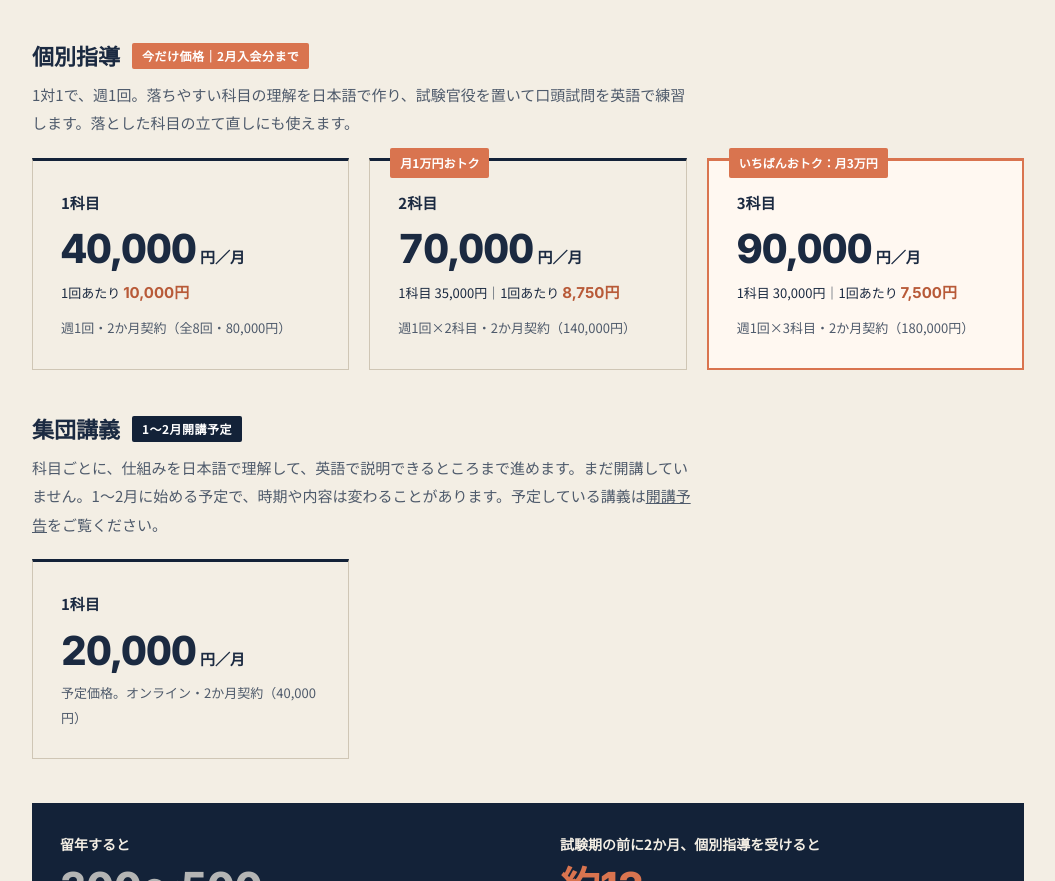
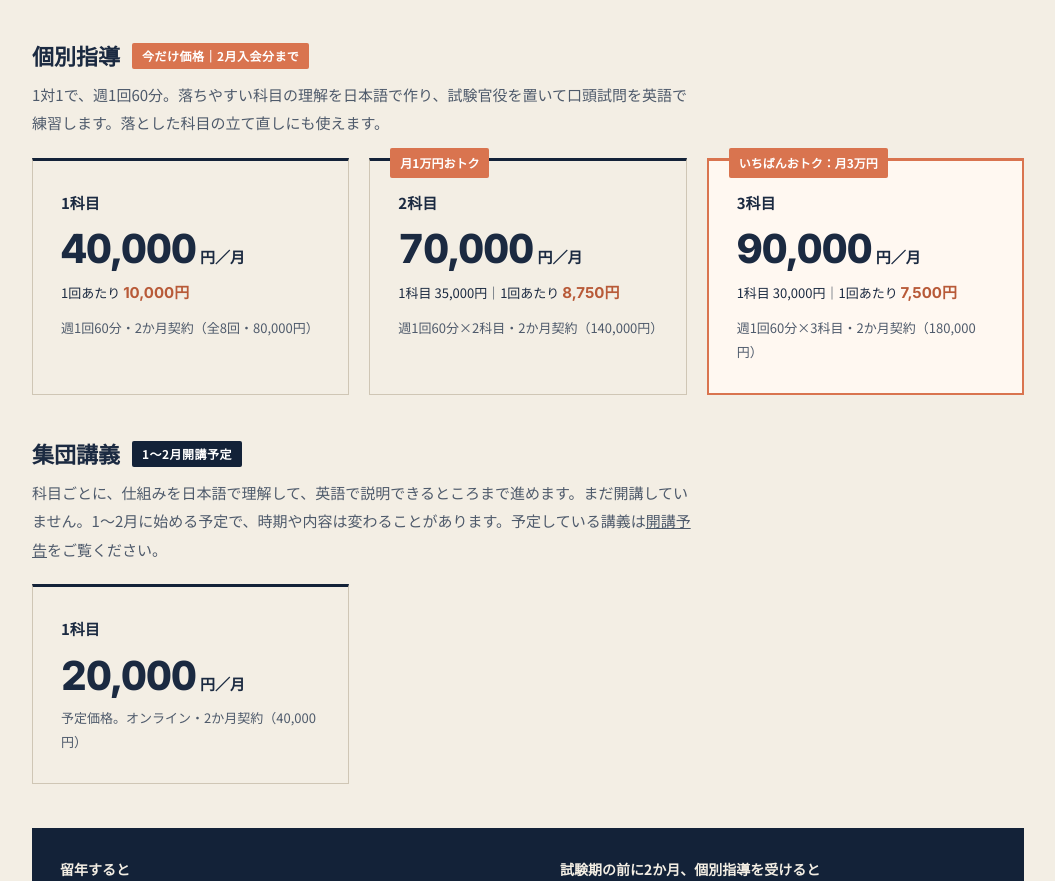
Before and after one commit to medcend/medcend.github.io, a plain HTML site: page index.html in a window 1280 px wide. Shown: the part 4563-5444 px from the top of the page, without its empty margins (112-1167 px from the left). Drawn offline with Linux system fonts and the light colour scheme.

Commit message:
Update lesson duration to 60 minutes in pricing section

```diff
--- a/index.html
+++ b/index.html
@@ -198,27 +198,27 @@
 
     <div class="price-block">
       <h3>個別指導 <span class="promo">今だけ価格｜2月入会分まで</span></h3>
-      <p class="price-lead">1対1で、週1回。落ちやすい科目の理解を日本語で作り、試験官役を置いて口頭試問を英語で練習します。落とした科目の立て直しにも使えます。</p>
+      <p class="price-lead">1対1で、週1回60分。落ちやすい科目の理解を日本語で作り、試験官役を置いて口頭試問を英語で練習します。落とした科目の立て直しにも使えます。</p>
       <div class="plans">
         <div class="plan">
           <div class="n">1科目</div>
           <div class="p">40,000<small>円／月</small></div>
           <div class="per">1回あたり <b>10,000円</b></div>
-          <div class="s">週1回・2か月契約（全8回・80,000円）</div>
+          <div class="s">週1回60分・2か月契約（全8回・80,000円）</div>
         </div>
         <div class="plan">
           <span class="save">月1万円おトク</span>
           <div class="n">2科目</div>
           <div class="p">70,000<small>円／月</small></div>
           <div class="per">1科目 35,000円｜1回あたり <b>8,750円</b></div>
-          <div class="s">週1回×2科目・2か月契約（140,000円）</div>
+          <div class="s">週1回60分×2科目・2か月契約（140,000円）</div>
         </div>
         <div class="plan best">
           <span class="save">いちばんおトク：月3万円</span>
           <div class="n">3科目</div>
           <div class="p">90,000<small>円／月</small></div>
           <div class="per">1科目 30,000円｜1回あたり <b>7,500円</b></div>
-          <div class="s">週1回×3科目・2か月契約（180,000円）</div>
+          <div class="s">週1回60分×3科目・2か月契約（180,000円）</div>
         </div>
       </div>
     </div>
```
